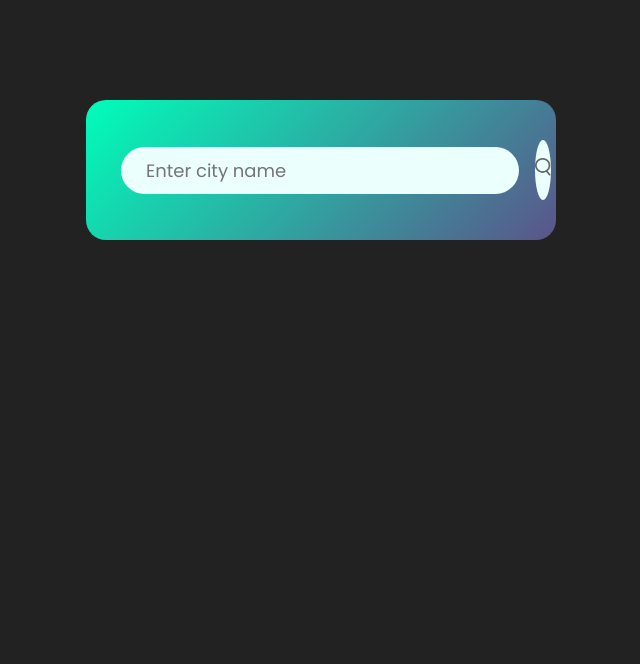
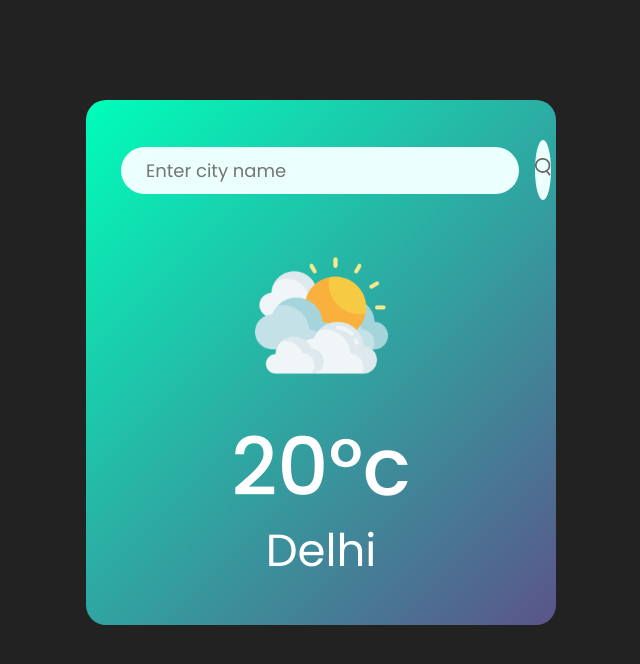
Before and after one commit to 01Khushi10/Weather-App, a plain HTML site: page index.html in a window 1280 px wide. Shown: the whole page, without its empty margins (319-959 px from the left). Drawn offline with Linux system fonts and the light colour scheme.

Commit message:
Creating image and temperature section

```diff
--- a/index.html
+++ b/index.html
@@ -8,11 +8,25 @@
 </head>
 <body>
     <div class="card">
+
+        <!-- Search Section -->
         <div class="search">
             <input type="text" placeholder="Enter city name" spellcheck="false">
             <button>
                 <img src="./images/search.png" >
             </button>
+        </div>
+
+
+        <!-- Image and Temp Section -->
+        <div class="weather">
+            <img src="./images/clouds.png" alt="">
+            <div class="temp">
+                20°c
+            </div>
+            <div class="city">
+                Delhi
+            </div>
         </div>
     </div>
 
--- a/style.css
+++ b/style.css
@@ -51,3 +51,16 @@ body {
     width: 16px;
     text-align: center;
 }
+.weather img{
+    width: 170px;
+    margin-top: 30px;
+}
+.temp{
+    font-size: 80px;
+    font-weight: 500;
+}
+.city{
+    font-size: 45px;
+    font-weight: 400;
+    margin-top: -10px;
+}
```
